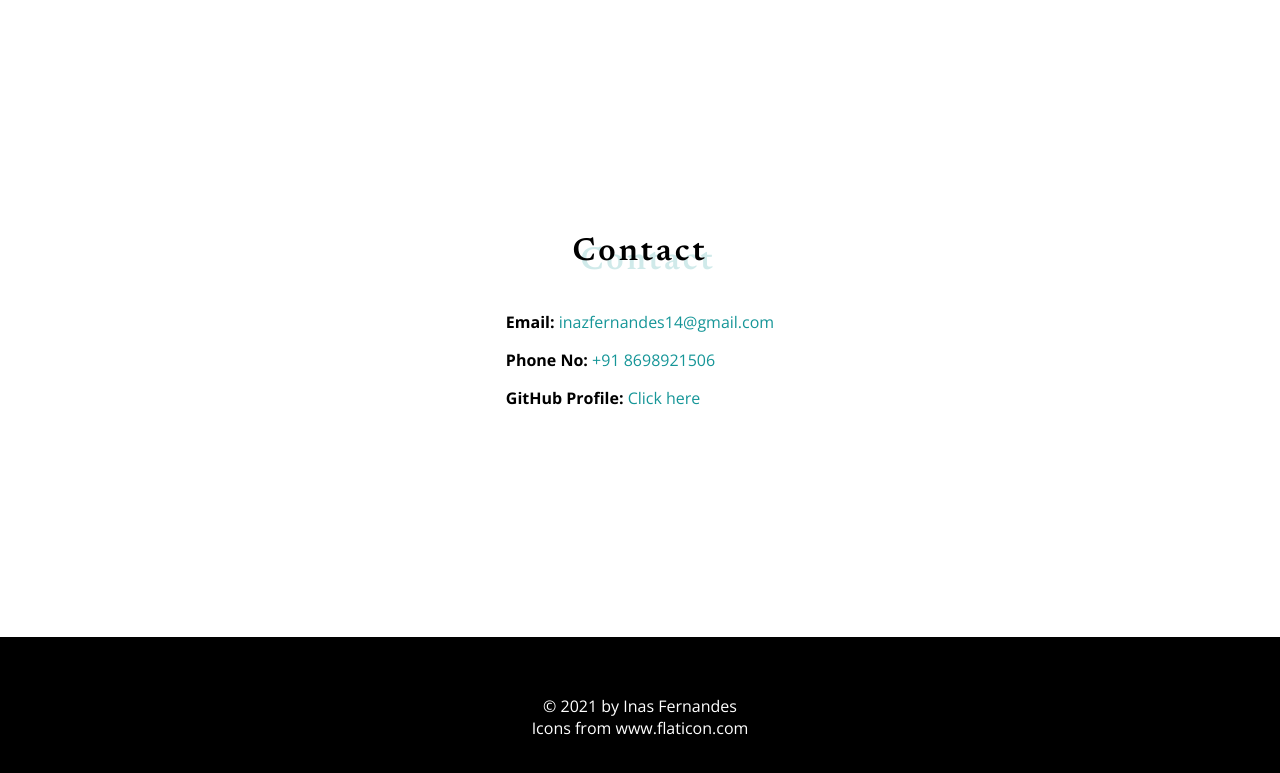
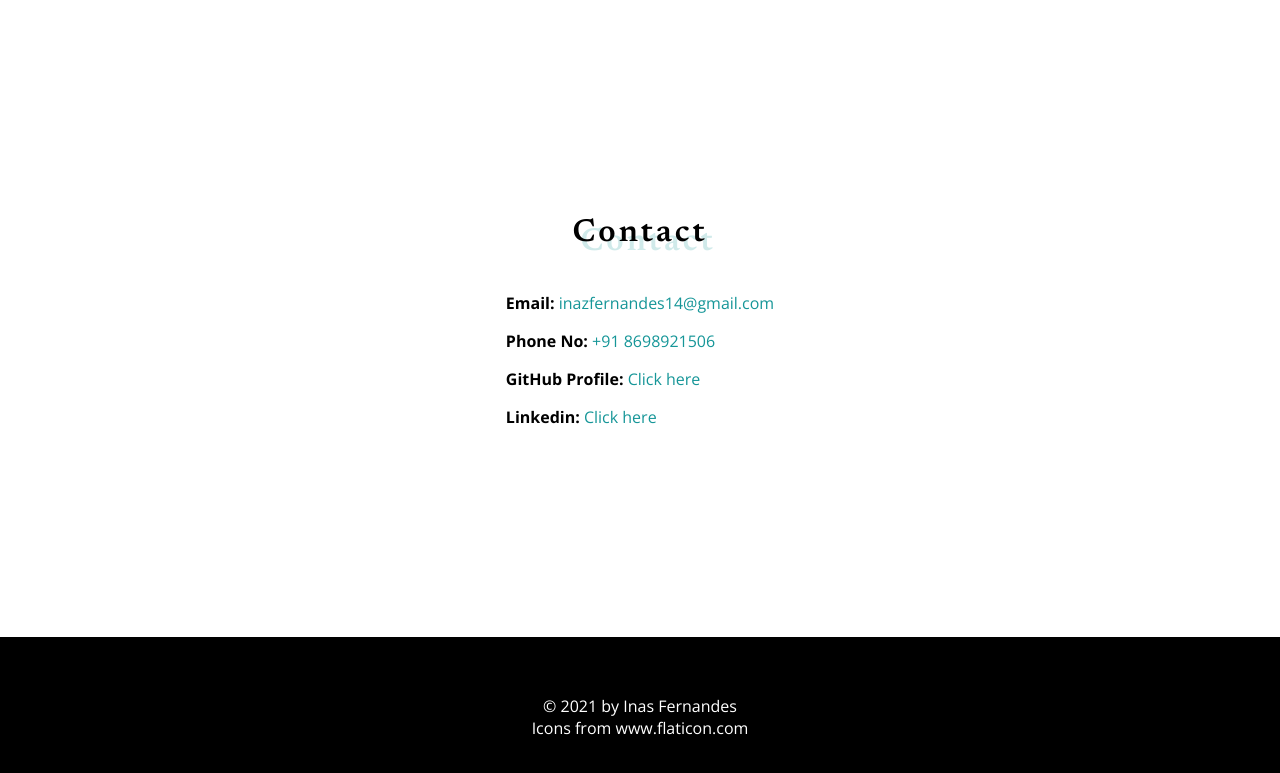
Before and after one commit to white-fang-dev/inasfernandes, a plain HTML site: page index.html in a window 1280 px wide. Shown: the part 3488-4261 px from the top of the page. Drawn offline with nearby package versions, Linux system fonts and the light colour scheme.

Commit message:
linkedin profile update

```diff
--- a/index.html
+++ b/index.html
@@ -185,7 +185,7 @@
         <li class="contact-item"><b class="social">Email: </b>inazfernandes14@gmail.com</li>
         <li class="contact-item"><b class="social">Phone No: </b>+91 8698921506</li>
         <li class="contact-item"><b class="social">GitHub Profile: </b><a class="contact-link" href="https://github.com/white-fang-dev">Click here</a></li>
-        <!-- <li class="contact-item"><b class="social">Linkedin: </b><a class="contact-link" href="#">Click here</a></li> -->
+        <li class="contact-item"><b class="social">Linkedin: </b><a class="contact-link" href="linkedin.com/in/inas-fernandes-5053a8216 ">Click here</a></li>
       </ul>
     </section>
   </main>
```
